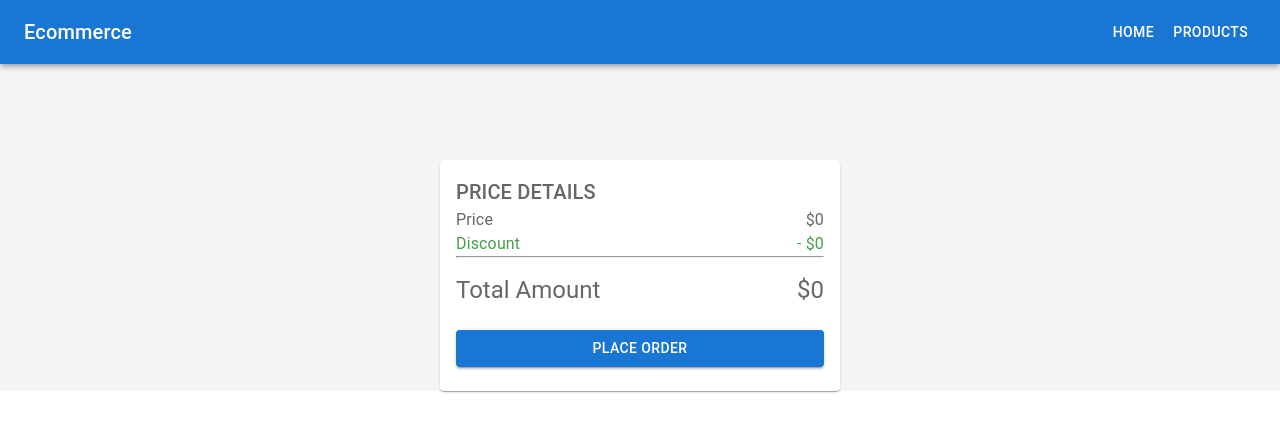
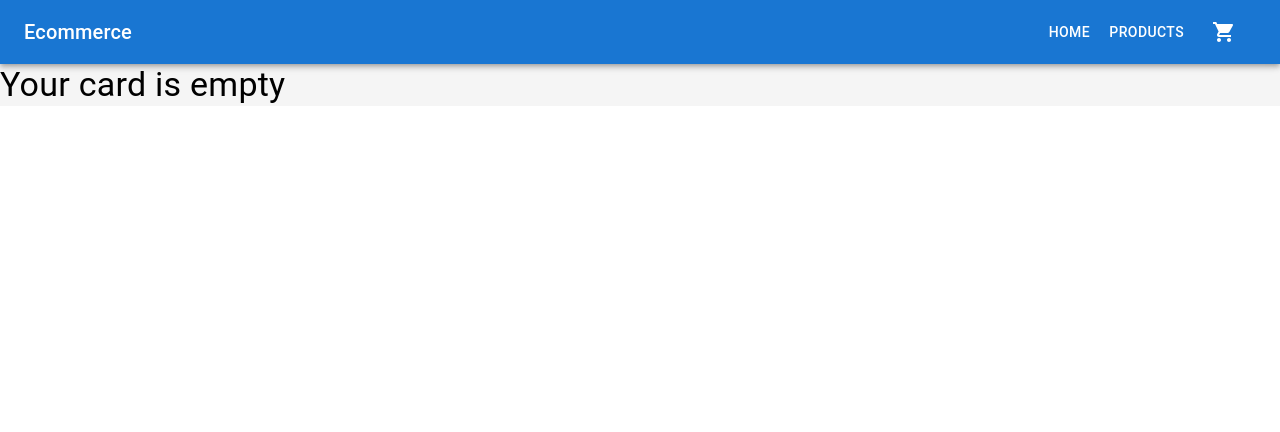
Before and after one commit to SiddharthaMishra-dev/class-based-ecommerce, a React (Create React App) app: page /cart in a window 1280 px wide. Shown: the top 432 px of the page. Built offline with nearby package versions, Linux system fonts and the light colour scheme.

Commit message:
feat: cart badge, adding and deleting items from cart

```diff
--- a/src/CartPage.js
+++ b/src/CartPage.js
@@ -1,7 +1,8 @@
 import React from "react";
 import Navbar from "./components/Navbar";
+import EmptyCart from "./components/emptyCart";
 import {connect} from 'react-redux'
-
+import { removeItem,addItem } from "./store/actions";
 import Card from '@mui/material/Card';
 import CardActions from '@mui/material/CardActions';
 import CardContent from '@mui/material/CardContent';
@@ -17,15 +18,19 @@ import StarIcon from '@mui/icons-material/Star';
 import Box from '@mui/material/Box';
 import ShareIcon from '@mui/icons-material/Share';
 import {grey,green} from '@mui/material/colors'
+import DeleteIcon from '@mui/icons-material/Delete';
 
 
 class CartPage extends React.Component{
     render(){
         const {cart}=this.props
+        console.log('Cart:',cart)
         let totalPrice=0
         let totalDiscount=0
+        let total_count=0
         {cart.map((item)=>{
-            totalPrice+=item.price
+            total_count+=item.count
+            totalPrice=totalPrice+(item.count*item.price)
             let discount=(item.discountPercentage/100)*item.price
             discount=parseInt(discount)
             totalDiscount+=discount
@@ -36,8 +41,8 @@ class CartPage extends React.Component{
             <>
                 <Box  sx={{ backgroundColor:color}} >
                     <Navbar/>
-                    <Box  className="cart-container" >
-                    { cart?
+                    {/* <Box  className="cart-container" > */}
+                        { cart.length!=0?(<Box className="cart-container">
                                 <List dense={true}>
                                     {cart.map((product,index)=>{
                                         return(
@@ -80,15 +85,20 @@ class CartPage extends React.Component{
                                                                 InputLabelProps={{
                                                                     shrink: true,
                                                                 }}
-                                                        defaultValue={product.count}
+                                                                value={product.count}
+                                                                defaultValue='1'
+                                                                onChange={()=>this.props.addItem(product)}
                                                             />
+                                                            <Button size="small" onClick={()=>this.props.removeItem(product.id)} >
+                                                                <DeleteIcon/>
+                                                            </Button>
                                                         </CardActions>
                                                     </Box>
                                                 </Card>
                                             </ListItem>
                                         )
                                     })}
-                        </List>:""}
+                                </List>
                                 <Card sx={{width:400, height:'fit-content', marginTop:10 }}>
                                     <CardContent sx={{display:"flex",flexDirection:'column',justifyContent:'center'}}>
                                         <Box >
@@ -125,9 +135,11 @@ class CartPage extends React.Component{
                                         <Button variant="contained" size="lg" sx={{marginTop:3}} >Place Order</Button>
                                     </CardContent>
                                 </Card>
-
+                            </Box>)
+                            :
+                            <EmptyCart/>}
                         </Box>
-                </Box>
+                {/* </Box> */}
             </>
 
         )
@@ -138,4 +150,8 @@ const mapStateToProps=(state)=>{
         cart:state.cart
     }
 }
-export default connect(mapStateToProps)( CartPage)
+const mapDispatchToProps={
+    addItem,
+    removeItem,
+}
+export default connect(mapStateToProps,mapDispatchToProps)( CartPage)
--- a/src/Home.js
+++ b/src/Home.js
@@ -73,7 +73,7 @@ class Home extends React.Component{
               <Showcase category={category}/>
             </Grid>
           </Grid>
-          <Cartbar/>
+          {/* <Cartbar/> */}
       </Box>
       )
   }
--- a/src/components/Cartbar.js
+++ b/src/components/Cartbar.js
@@ -25,9 +25,9 @@ class Cartbar extends React.Component{
                                 <h2>Items :{total_count}</h2>
                             </Button>
                         </Link>
-                        <Button color="inherit" >
+                        {/* <Button color="inherit" >
                             <DeleteIcon sx={{}} onClick={()=>this.props.removeCart()} />
-                        </Button>
+                        </Button> */}
                     </Toolbar>
                 </AppBar>
            }
--- a/src/components/Navbar.js
+++ b/src/components/Navbar.js
@@ -1,21 +1,29 @@
 import React from "react";
 import { Link } from "react-router-dom";
+import {connect} from 'react-redux'
 import AppBar from '@mui/material/AppBar';
 import Box from '@mui/material/Box';
 import Toolbar from '@mui/material/Toolbar';
 import Typography from '@mui/material/Typography';
 import Button from '@mui/material/Button';
+import Badge from '@mui/material/Badge';
 import IconButton from '@mui/material/IconButton';
 import MenuIcon from '@mui/icons-material/Menu';
+import ShoppingCartIcon from '@mui/icons-material/ShoppingCart';
 
 class Navbar extends React.Component{
     constructor(props){
         super(props);
     }
     render(){
+        const {cart}=this.props;
+        let itemCount=0;
+        {cart.map((item)=>{
+            itemCount+=item.count
+        })}
         return (
         <Box sx={{ flexGrow: 1 }}>
-            <AppBar position="static">
+            <AppBar position="sticky">
               <Toolbar>
                 <IconButton
                   size="large"
@@ -41,6 +49,14 @@ class Navbar extends React.Component{
                      Products
                   </Button>
                 </Link>
+                <Link to ='/cart'>
+
+                  <Button color='inherit' sx={{color:'white'}} >
+                    <Badge badgeContent={itemCount} color='error' >
+                      <ShoppingCartIcon/>
+                    </Badge>
+                  </Button>
+                </Link>
               </Toolbar>
             </AppBar>
         </Box>
@@ -48,4 +64,10 @@ class Navbar extends React.Component{
     }
 }
 
-export default Navbar
+const mapStateToProps=(state)=>{
+  return {
+    cart:state.cart
+  }
+}
+
+export default connect(mapStateToProps)(Navbar)
--- /dev/null
+++ b/src/components/emptyCart.js
@@ -0,0 +1,17 @@
+import React from 'react'
+import Box from '@mui/material/Box';
+import Typography from '@mui/material/Typography';
+
+
+class EmptyCart extends React.Component{
+    render(){
+        return (
+            <Box>
+                <Typography variant='h4' >
+                    Your card is empty
+                </Typography>
+            </Box>
+        )
+    }
+}
+export default EmptyCart
--- a/src/store/actions.js
+++ b/src/store/actions.js
@@ -1,2 +1,3 @@
 export const addItem = (item) => ({ type: 'addItem' ,payload:item});
 export const removeCart=()=>({type:'removeCart'});
+export const removeItem=(id)=>({type:'removeItem',payload:id});
--- a/src/store/index.js
+++ b/src/store/index.js
@@ -27,12 +27,12 @@ const reducerFxn=(state={cart:[]},actions)=>{
         const index=newCart.findIndex((cartItem)=>cartItem.id===item.id)
             if(index>=0){
                 // create a new copy of the cart item object
-                const newItem = {...newCart[index], count: newCart[index].count + 1};
+                let newItem = {...newCart[index], count: newCart[index].count + 1};
                 // replace the old item with the new item
                 newCart[index] = newItem;
             }else{
                 // create a new copy of the item object with count property
-                const newItem = {...item, count: 1};
+                let newItem = {...item, count: 1};
                 // add the new item to the new cart array
                 newCart.push(newItem);
             }
@@ -43,6 +43,19 @@ const reducerFxn=(state={cart:[]},actions)=>{
         const newCart=[]
         return {...state,cart:newCart}
     }
+    if(actions.type==='removeItem'){
+        let newCart=[...state.cart]
+        const index=newCart.findIndex((cardItem)=>cardItem.id===actions.payload)
+        if(newCart[index].count>1){
+            newCart[index].count-=1
+        }else{
+           newCart= newCart.filter((cartItem)=>cartItem.id !==actions.payload)
+        }
+        return {...state,cart:newCart}
+    }
+    if(actions.type ==="increaseNumber"){
+
+    }
     return state;
 }
 
```
Lines whose indentation alone changed are shown as unchanged.
